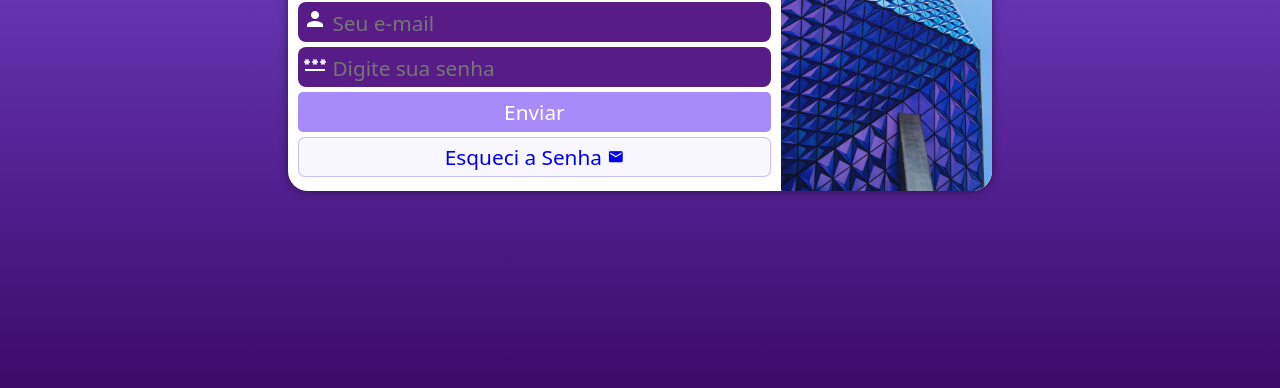
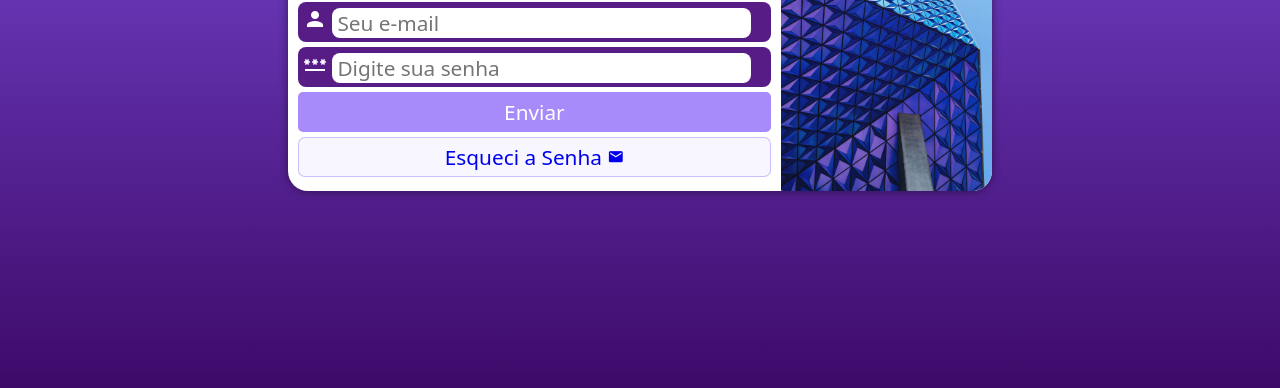
Before and after one commit to IgorFraga-Dev/projeto-login, a plain HTML site: page index.html in a window 1280 px wide. Shown: the part 384-772 px from the top of the page. Drawn offline with Linux system fonts and the light colour scheme.

Commit message:
Update style.css

```diff
--- a/estilos/style.css
+++ b/estilos/style.css
@@ -68,17 +68,19 @@ div.campo {
 
 }
 div.campo > input {
-background-color: #581C87;
+background-color: #ffffff;
 font-size: 1em;
 width: calc(100% - 44px);
 height: 100%;
 border: 0px;
 border-radius: 8px;
-
+padding-left: 5px;
+margin-top: 1px;
 }
 div.campo > input:focus-within {
     background-color: white;
     border: none;
+    margin-bottom: 10px;
 }
 div.campo > label {
     display: none;
```
